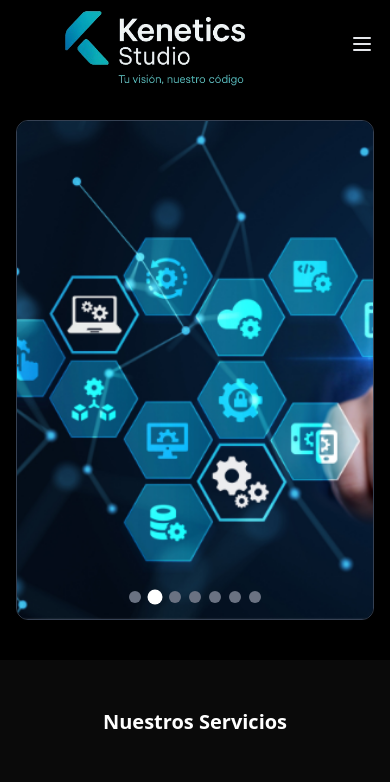
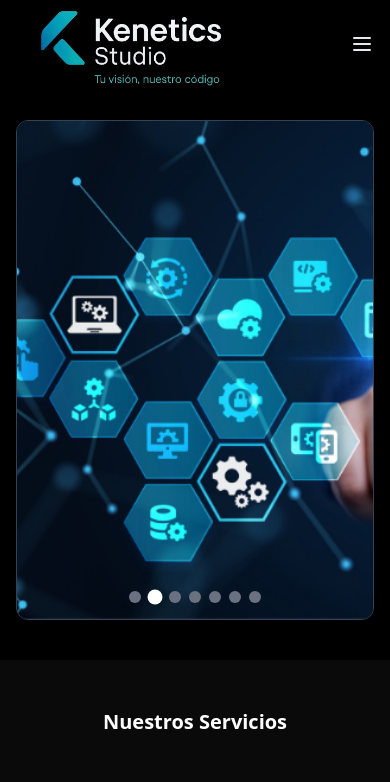
Before and after one commit to KennyGi0053/KeneticsStudio, a React (Vite) app: page / in a window 390 px wide. Shown: the top 782 px of the page. Built offline with nearby package versions, Linux system fonts and the light colour scheme.

Commit message:
arreglo en logo navbar

```diff
--- a/src/components/Navbar.jsx
+++ b/src/components/Navbar.jsx
@@ -28,7 +28,7 @@ const Navbar = () => {
     <nav className="bg-black h-30 w-full">
         <div className="flex items-center justify-between">
         <img src={logo} alt="logo"
-        className="h-20 ml-6 mt-2 "
+        className="h-20 md:ml-6 mt-2 "
         />
          {/* Botón hamburguesa */}
         <button
```
